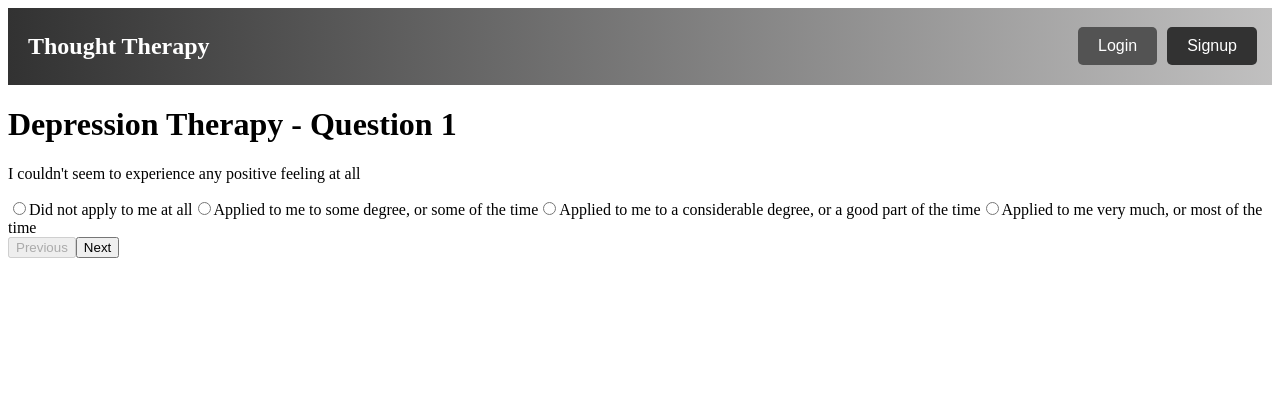
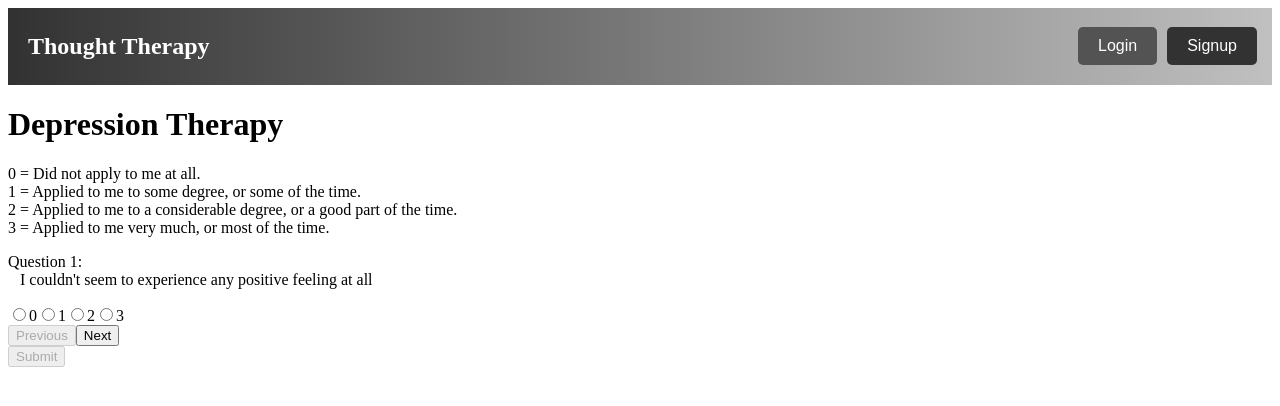
Before and after one commit to sandeep841/thought-therapy, a React (Create React App) app in the folder frontend/application/: page /depression-therapy in a window 1280 px wide. Shown: the top 406 px of the page. Built offline with nearby package versions, Linux system fonts and the light colour scheme.

Commit message:
depression prediction implented but no db storing

```diff
--- a/frontend/application/src/components/DepressionTherapy.js
+++ b/frontend/application/src/components/DepressionTherapy.js
@@ -1,8 +1,10 @@
-// DepressionTherapy.js
 import React, { useState } from 'react';
+import { useNavigate } from 'react-router-dom';
 import depressionQuestions from '../components/DepressionQuestions';
 
 const DepressionTherapy = () => {
+  // eslint-disable-next-line
+  const navigate = useNavigate();
   const [currentQuestionIndex, setCurrentQuestionIndex] = useState(0);
   const [userResponses, setUserResponses] = useState(Array(depressionQuestions.length).fill(''));
 
@@ -24,50 +26,91 @@ const DepressionTherapy = () => {
     setUserResponses(updatedUserResponses);
   };
 
+  const allQuestionsAnswered = userResponses.every((response) => response !== '');
+
+  const handleSubmit = () => {
+    const featureKeys = [
+      'Q2A', 'Q4A', 'Q7A', 'Q9A', 'Q15A', 'Q19A', 'Q20A', 'Q23A', 'Q25A', 'Q28A', 'Q30A', 'Q36A', 'Q40A', 'Q41A'
+    ];
+
+    const requestData = {};
+    featureKeys.forEach((key, index) => {
+      requestData[`${key}`] = [parseInt(userResponses[index])];
+    });
+
+    // Assume you have a backend URL for prediction, replace it with your actual URL
+    fetch('http://127.0.0.1:5000/predict', {
+      method: 'POST',
+      headers: {
+        'Content-Type': 'application/json',
+      },
+      body: JSON.stringify(requestData),
+    })
+      .then(response => response.json())
+      .then(data => {
+        console.log('Prediction result:', data);
+        // Optionally, you can redirect the user to the home page here
+        navigate('/');
+      })
+      .catch(error => console.error('Error:', error));
+  };
+
   return (
     <div>
-      <h1>Depression Therapy - Question {currentQuestionIndex + 1}</h1>
-      <p>{depressionQuestions[currentQuestionIndex]}</p>
+      <h1>Depression Therapy </h1>
+      <div className="options-index">
+        <p className="option-desc">
+          0 = Did not apply to me at all.<br />
+          1 = Applied to me to some degree, or some of the time.<br />
+          2 = Applied to me to a considerable degree, or a good part of the time.<br />
+          3 = Applied to me very much, or most of the time.
+        </p>
+      </div>
+
+      <p>
+        Question {currentQuestionIndex + 1}:<br />
+        &nbsp;&nbsp;&nbsp;{depressionQuestions[currentQuestionIndex]}
+      </p>
 
       {/* Options */}
       <div>
-        <label>
+      <label>
           <input
             type="radio"
-            value="Did not apply to me at all"
-            checked={userResponses[currentQuestionIndex] === 'Did not apply to me at all'}
-            onChange={() => handleOptionSelect('Did not apply to me at all')}
+            value="0"
+            checked={userResponses[currentQuestionIndex] === '0'}
+            onChange={() => handleOptionSelect('0')}
           />
-          Did not apply to me at all
+          0
         </label>
         <label>
           <input
             type="radio"
-            value="Applied to me to some degree, or some of the time"
-            checked={userResponses[currentQuestionIndex] === 'Applied to me to some degree, or some of the time'}
-            onChange={() => handleOptionSelect('Applied to me to some degree, or some of the time')}
+            value="1"
+            checked={userResponses[currentQuestionIndex] === '1'}
+            onChange={() => handleOptionSelect('1')}
           />
-          Applied to me to some degree, or some of the time
+          1
         </label>
         <label>
           <input
             type="radio"
-            value="Applied to me to a considerable degree, or a good part of the time"
+            value="2"
             checked={
-              userResponses[currentQuestionIndex] === 'Applied to me to a considerable degree, or a good part of the time'
+              userResponses[currentQuestionIndex] === '2'
             }
-            onChange={() => handleOptionSelect('Applied to me to a considerable degree, or a good part of the time')}
+            onChange={() => handleOptionSelect('2')}
           />
-          Applied to me to a considerable degree, or a good part of the time
+          2
         </label>
         <label>
           <input
             type="radio"
-            value="Applied to me very much, or most of the time"
-            checked={userResponses[currentQuestionIndex] === 'Applied to me very much, or most of the time'}
-            onChange={() => handleOptionSelect('Applied to me very much, or most of the time')}
+            value="3"
+            checked={userResponses[currentQuestionIndex] === '3'}
+            onChange={() => handleOptionSelect('3')}
           />
-          Applied to me very much, or most of the time
+          3
         </label>
       </div>
 
@@ -80,6 +123,13 @@ const DepressionTherapy = () => {
           Next
         </button>
       </div>
+
+      {/* Submit button */}
+      <div>
+        <button onClick={handleSubmit} disabled={!allQuestionsAnswered}>
+          Submit
+        </button>
+      </div>
     </div>
   );
 };
```
Also changed, not shown: 2 other files (tests, documents, lock files or other folders).
